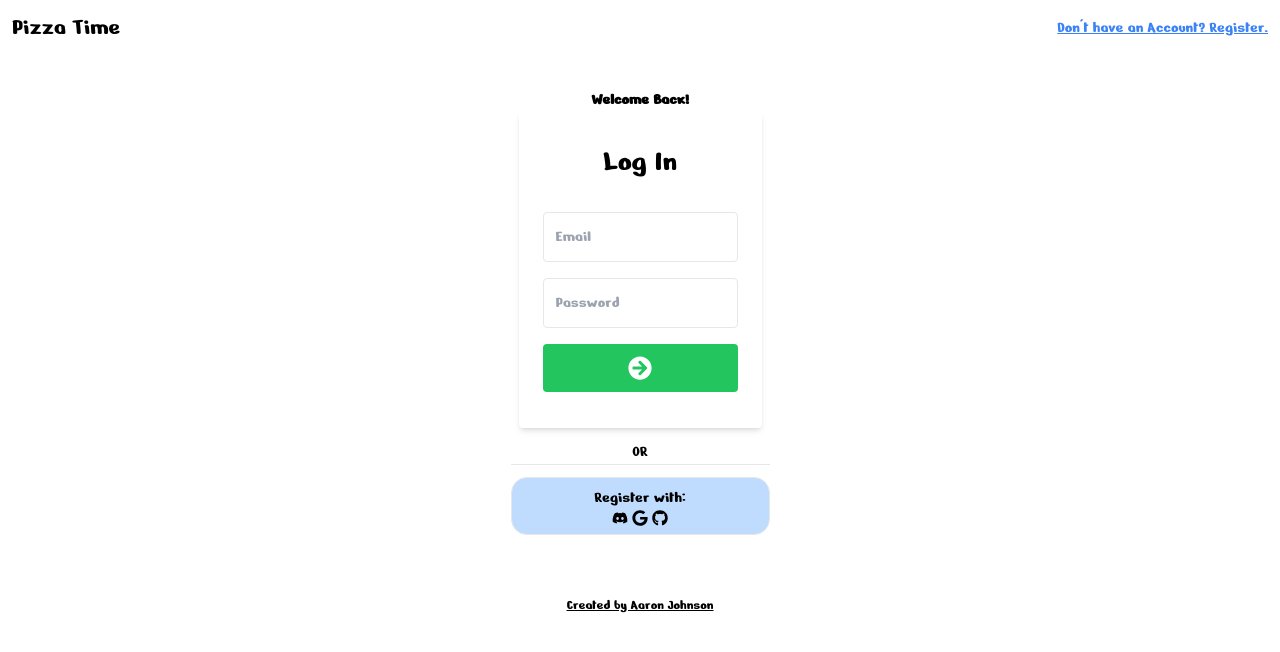
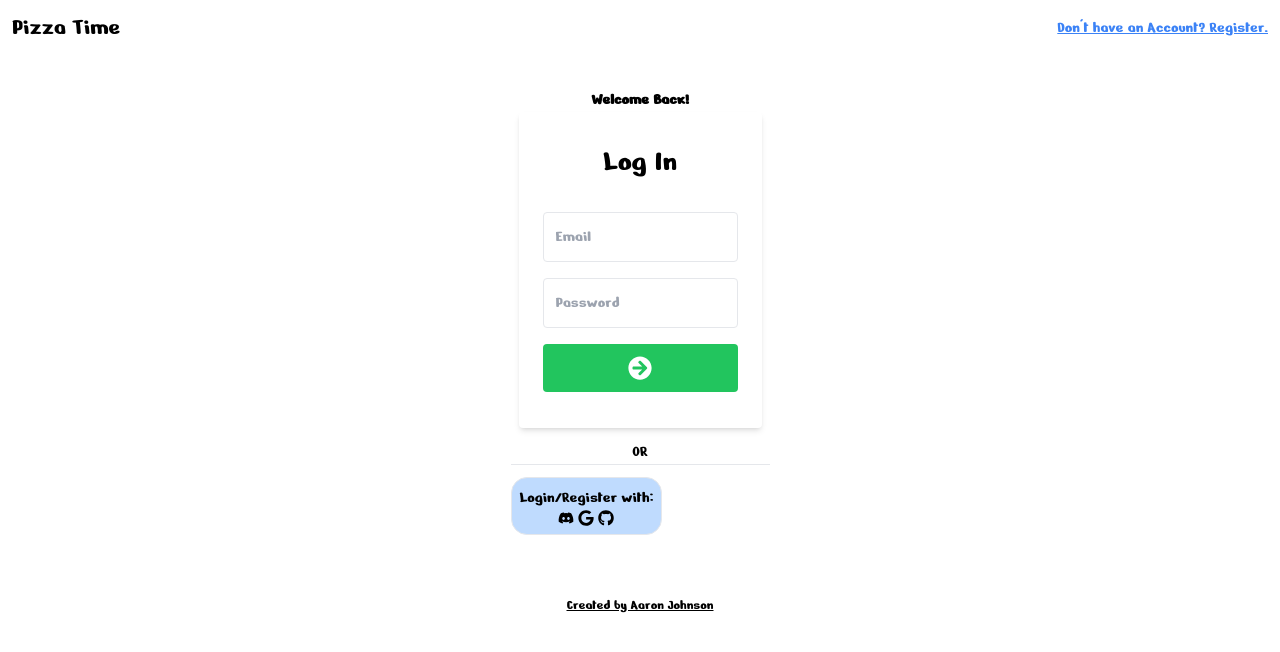
Before and after one commit to jardadev/NextPizza, a Next.js app: page / in a window 1280 px wide. Shown: the top 652 px of the page. Built offline with nearby package versions, Linux system fonts and the light colour scheme; no server answers.

Commit message:
replace div with button element

```diff
--- a/components/UI/ConnectionsBtn.jsx
+++ b/components/UI/ConnectionsBtn.jsx
@@ -1,14 +1,15 @@
-import React from 'react'
+import React from 'react';
 import { FaDiscord, FaGoogle, FaGithub } from 'react-icons/fa';
 import { signIn } from 'next-auth/react';
 
 const ConnectionsBtn = () => {
 	return (
-	<div
-					className='p-2 flex flex-col text-center cursor-pointer border rounded-2xl justify-center items-center bg-blue-200 hover:bg-blue-300'
+		<button
+			type='button'
+			className='btn p-2 text-center cursor-pointer border rounded-2xl bg-blue-200 hover:bg-blue-300'
 			onClick={() => signIn()}
 		>
-					<p>Register with:</p>
+			<p>Login/Register with:</p>
 			<ul className='flex justify-center'>
 				<div className='flex gap-1'>
 					<li>
@@ -22,8 +23,8 @@ const ConnectionsBtn = () => {
 					</li>
 				</div>
 			</ul>
-				</div>
-  )
-}
+		</button>
+	);
+};
 
-export default ConnectionsBtn
+export default ConnectionsBtn;
```
Lines whose indentation alone changed are shown as unchanged.
